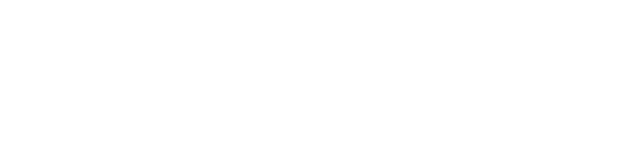
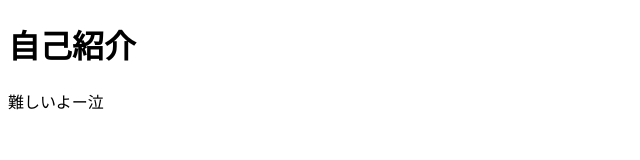
Before and after one commit to bababakansu/bababakansu.github.io, a plain HTML site: page index.html in a window 1280 px wide. Shown: the whole page, without its empty margins (0-640 px from the left). Drawn offline with Linux system fonts and the light colour scheme.

Commit message:
change index.html

```diff
--- a/index.html
+++ b/index.html
@@ -6,5 +6,7 @@
   </head>
 
   <body>
+    <h1>自己紹介</h1>
+    難しいよー泣
 
   </body>
```
